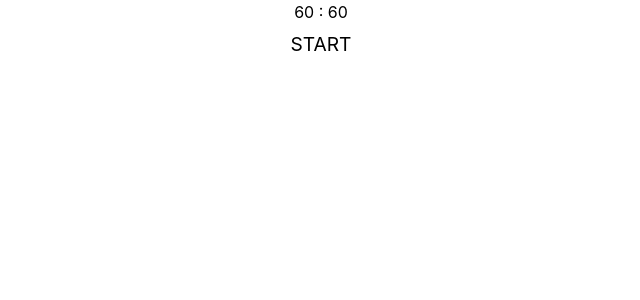
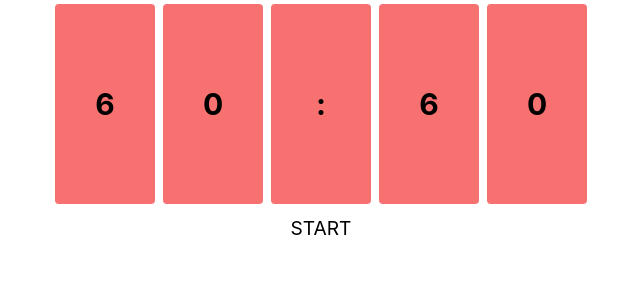
Before and after one commit to mr-amirfazel/pomodoro, a React (Create React App) app: page / in a window 1280 px wide. Shown: the top 300 px of the page, without its empty margins (319-959 px from the left). Built offline with nearby package versions, Linux system fonts and the light colour scheme.

Commit message:
added digit cards

```diff
--- /dev/null
+++ b/src/components/timer/digitCard/index.tsx
@@ -0,0 +1,15 @@
+import { FC, PropsWithChildren } from "react";
+
+interface digitCardProps extends PropsWithChildren{
+    digit: number | string;
+}
+
+const DigitCard:FC<digitCardProps> = ({digit}) => {
+    return(
+        <div className="h-[200px] w-[100px] flex items-center justify-center bg-red-400 rounded">
+            <h1 className="text-3xl font-bold">{digit}</h1>
+        </div>
+    )
+}
+
+export default DigitCard;
--- a/src/components/timer/timer.tsx
+++ b/src/components/timer/timer.tsx
@@ -1,4 +1,6 @@
 import React, {useState, useEffect, PropsWithChildren, FC} from "react";
+import DigitCard from './digitCard';
+import {digitArray} from "../../utils/utils";
 
 import Button from "../button/button";
 
@@ -49,11 +51,16 @@ const Timer:FC<TimerProps> = (props) => {
         if (time<10)
             return `0${time}`;
         else
-            return time
+            return `${time}`
     }
     return (
     <>
-    <p>{string_builder(minutes)} : {string_builder(seconds)}</p>
+    {/* <p>{string_builder(minutes)} : {string_builder(seconds)}</p> */}
+    <div className="flex gap-2 py-1 w-full justify-center items-center">
+        {digitArray(minutes).map((number, index) => <DigitCard key={index} digit = {number} />)}
+        <DigitCard digit={":"} />
+        {digitArray(seconds).map((number, index) => <DigitCard key={index} digit = {number} />)}
+    </div>
     <Button onClick={clickHandler}>{timerOn ? `Stop` : `Start`}</Button>
     </>
         );
--- /dev/null
+++ b/src/utils/utils.ts
@@ -0,0 +1,15 @@
+export const digitArray = (timeEl: number): number[] =>{
+
+    if (timeEl === 0) return [0,0];
+    if (timeEl < 10) return [0, timeEl];
+
+    let array:number[] = [];
+    while(timeEl > 0){
+        array.push(Math.floor(timeEl%10));
+        timeEl= Math.floor(timeEl/10);
+    }
+
+    console.log(array);
+
+    return array.reverse();
+}
```
